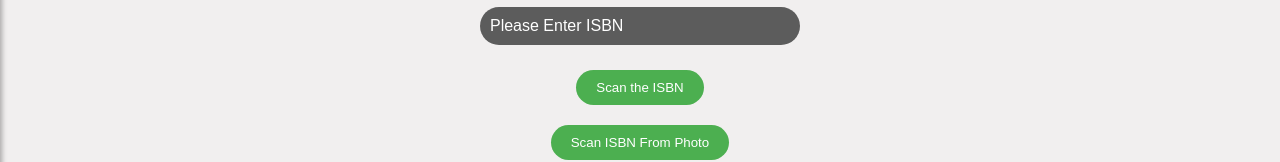
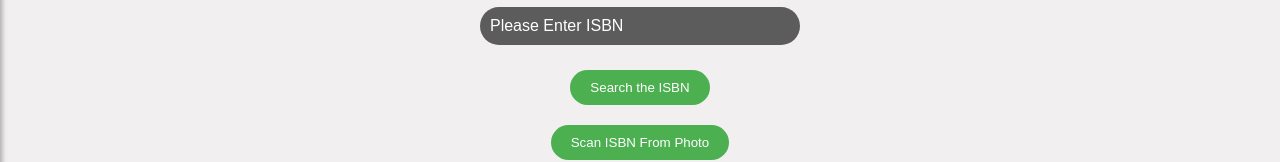
Before and after one commit to anishparulekar972/Stack-Of-Books, a React (Create React App) app in the folder client/: page / in a window 1280 px wide. Shown: the part 503-665 px from the top of the page. Built offline with nearby package versions, Linux system fonts and the light colour scheme.

Commit message:
Search instead of scan

```diff
--- a/client/src/App.js
+++ b/client/src/App.js
@@ -121,7 +121,7 @@ function App() {
           </div>
           {errorMsg && <p className="error-msg">{errorMsg}</p>} {/* Display error message */}
           <div className="button-container">
-            <button onClick={(e) => handleSubmit(e)}>Scan the ISBN</button>
+            <button onClick={(e) => handleSubmit(e)}>Search the ISBN</button>
           </div>
           <div>
             <InfoFromCamera setInfoText={setIsbn} errorMsg={setErrorMsg}/>
```
